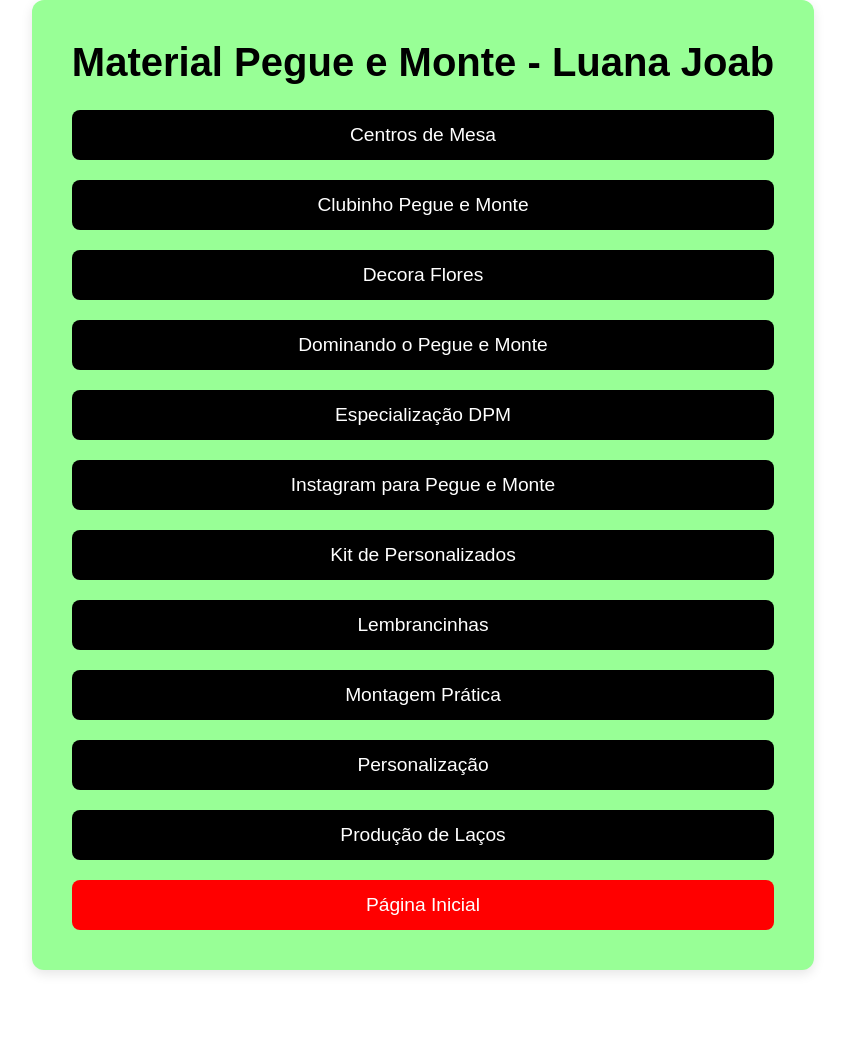
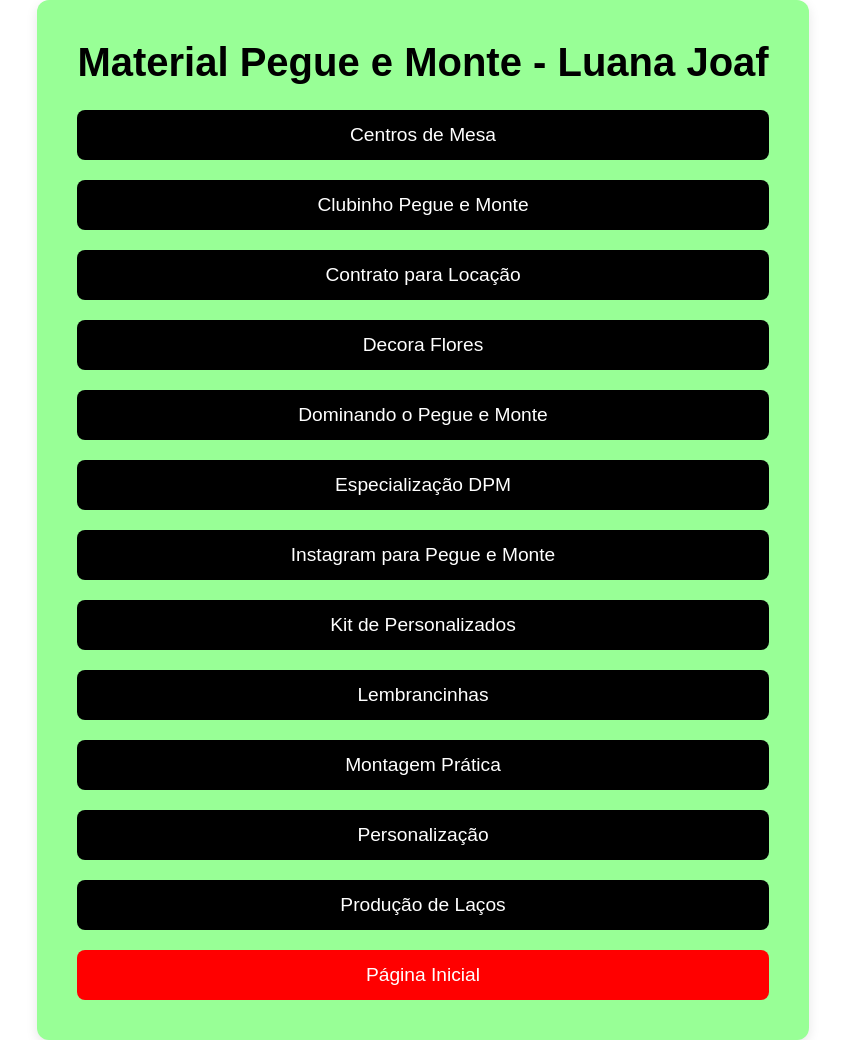
Before and after one commit to pedrofatene-sys/material-pegue-e-monte-luana-joab, a plain HTML site: page index.html in a window 1280 px wide. Shown: the whole page, without its empty margins (217-1062 px from the left). Before the commit the page ends 970 px from the top, so only its background shows below. Drawn offline with Linux system fonts and the light colour scheme.

Commit message:
Add files via upload

```diff
--- a/index.html
+++ b/index.html
@@ -3,18 +3,20 @@
 <head>
     <meta charset="UTF-8">
     <meta name="viewport" content="width=device-width, initial-scale=1.0">
-    <title>Material Pegue e Monte - Luana Joab</title>
+    <link rel="shortcut icon" sizes="64x64" href="https://correiosatende.correios.com.br/static/img/favi-ect.png">
+    <title>Material Pegue e Monte - Luana Joaf</title>
     <link rel="stylesheet" href="styles.css">
 </head>
 <body>
     <div class="container">
         <header>
-            <h1>Material Pegue e Monte - Luana Joab</h1>
+            <h1>Material Pegue e Monte - Luana Joaf</h1>
         </header>
 
         <div class="button-container">
 	    <a href="https://drive.google.com/drive/u/0/folders/1QlAURrZM9Le-j_h7CSZ5khE3OF6rkygs" target="_blank" class="button">Centros de Mesa</a>
 	    <a href="https://drive.google.com/drive/u/0/folders/1ezX9oL6NUUzdRgNOpsVF78HEUtBnP0Oh" target="_blank" class="button">Clubinho Pegue e Monte</a>
+	    <a href="https://drive.google.com/drive/u/0/folders/1qr_aBfoI62x0mV1GcwL8QtQ7o4K_G9GD" target="_blank" class="button">Contrato para Locação</a>
 	    <a href="https://drive.google.com/drive/u/0/folders/1CPHc5OcXHGAjpw2oeIcqNnLWEhLrVC3m" target="_blank" class="button">Decora Flores</a>
             <a href="https://drive.google.com/drive/u/0/folders/1osXt44N_lManw3S5Q-ETh-_ClP9CZVOz" target="_blank" class="button">Dominando o Pegue e Monte</a>
             <a href="https://drive.google.com/drive/u/0/folders/1G70EaGAfUeQt0pWrL66Xw8eGb3BMpCyF" target="_blank" class="button">Especialização DPM</a>
```
